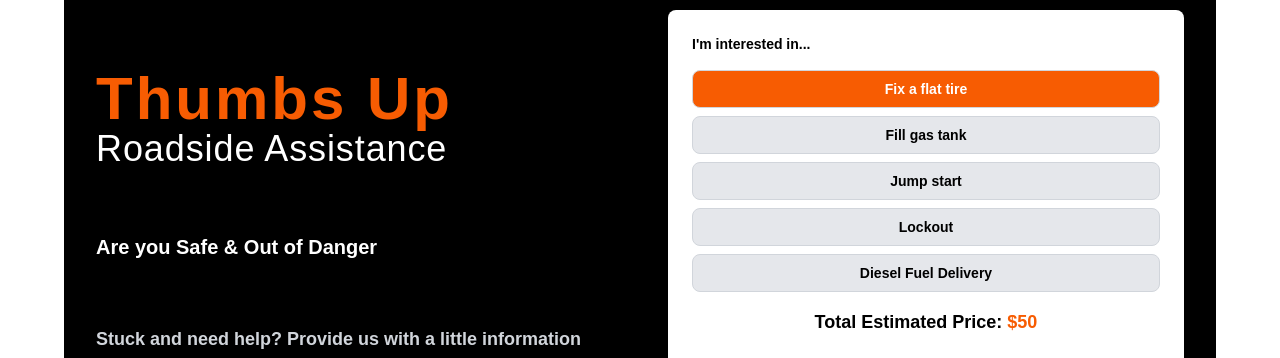
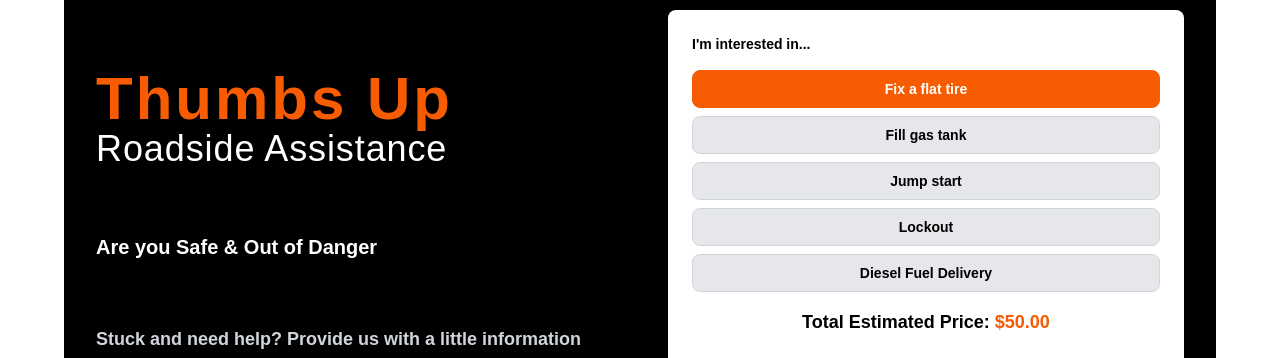
Before and after one commit to josemartinez111/Thumbsuprsaapp, a React (Vite) app: page / in a window 1280 px wide. Both pictures are taken after a click on the button "Fix a flat tire". Shown: the part 190-548 px from the top of the page. Built offline with nearby package versions, Linux system fonts and the light colour scheme.

Commit message:
⚡pushing -> `pushing changes 12-28-24` | pushing PR..

```diff
--- a/src/components/pages/home-sections/hero-section/ContactForm.tsx
+++ b/src/components/pages/home-sections/hero-section/ContactForm.tsx
@@ -29,7 +29,7 @@ type ContactFormProps = {
 // Atoms for state management
 const selectedServicesAtom = atom<string[]>([]);
 
-const totalPriceAtom = atom<number>((get) => {
+const totalPriceAtom = atom<string>((get) => {
   const selectedServices = get(selectedServicesAtom);
   const priceMap: Record<string, number> = {
     'Fix a flat tire': 50,
@@ -38,8 +38,26 @@ const totalPriceAtom = atom<number>((get) => {
     Lockout: 60,
     'Diesel Fuel Delivery': 100,
   };
-  return selectedServices.reduce((total, service) => total + (priceMap[service] || 0), 0);
+
+  const total = selectedServices.reduce(
+    (total, service) => total + (priceMap[service] || 0),
+    0,
+  );
+
+  // Format the total as currency
+  return new Intl.NumberFormat('en-US', {
+    style: 'currency',
+    currency: 'USD',
+    minimumFractionDigits: 2,
+  }).format(total);
 });
+
+type ServicesOptions =
+  | 'Fix a flat tire'
+  | 'Fill gas tank'
+  | 'Jump start'
+  | 'Lockout'
+  | 'Diesel Fuel Delivery';
 //⚫️ ∞∞∞∞∞∞∞∞∞∞∞∞∞∞∞∞∞∞∞∞∞∞∞∞∞∞∞∞∞∞∞∞∞∞∞∞∞∞∞∞∞∞∞∞∞∞∞∞∞∞∞∞∞∞∞∞∞∞∞
 
 export const ContactForm: FunctionComponent<ContactFormProps> = ({ formFieldOpts }) => {
@@ -47,7 +65,7 @@ export const ContactForm: FunctionComponent<ContactFormProps> = ({ formFieldOpts
   const [selectedServices, setSelectedServices] = useAtom(selectedServicesAtom);
   const [totalPrice] = useAtom(totalPriceAtom);
 
-  const services = [
+  const services: Array<ServicesOptions> = [
     'Fix a flat tire',
     'Fill gas tank',
     'Jump start',
@@ -60,7 +78,7 @@ export const ContactForm: FunctionComponent<ContactFormProps> = ({ formFieldOpts
     setSelectedServices(
       (prevServices) =>
         prevServices.includes(service)
-          ? prevServices.filter((s) => s !== service) // Deselect service
+          ? prevServices.filter((s: string) => s !== service) // Deselect service
           : [...prevServices, service], // Select service
     );
   };
@@ -73,18 +91,17 @@ export const ContactForm: FunctionComponent<ContactFormProps> = ({ formFieldOpts
         <div className='space-y-4'>
           <p className='text-sm font-semibold text-black'>I'm interested in...</p>
           <div className='space-y-2'>
-            {services.map((service) => (
+            {services.map((service: ServicesOptions) => (
               <button
                 key={service}
                 type='button'
                 onClick={() => handleServiceToggle(service)}
                 className={twMerge(
                   clsx(
-                    'w-full rounded-lg border px-4 py-2 text-sm font-semibold',
-                    'border-gray-300 hover:bg-reggie-orange hover:text-white',
+                    'w-full rounded-lg border px-4 py-2 text-sm font-semibold transition-all duration-200',
                     selectedServices.includes(service)
-                      ? 'bg-reggie-orange text-white' // Selected State
-                      : 'bg-gray-200 text-black', // Unselected State
+                      ? 'border-reggie-orange bg-reggie-orange text-white' // Selected State
+                      : 'border-gray-300 bg-gray-200 text-black hover:bg-gray-300 hover:text-black', // Unselected State
                   ),
                 )}
               >
@@ -92,12 +109,13 @@ export const ContactForm: FunctionComponent<ContactFormProps> = ({ formFieldOpts
               </button>
             ))}
           </div>
+
           {/* Dynamic Price */}
           <div className='mt-2 text-center text-lg font-bold'>
-            {totalPrice > 0 ? (
+            {totalPrice !== '$0.00' ? (
               <p>
                 <span className='text-black'>Total Estimated Price: </span>
-                <span className='text-reggie-orange'>${totalPrice}</span>
+                <span className='text-reggie-orange'>{totalPrice}</span>
               </p>
             ) : (
               <p className='text-gray-600'>Select one or more services to see the price.</p>
```
